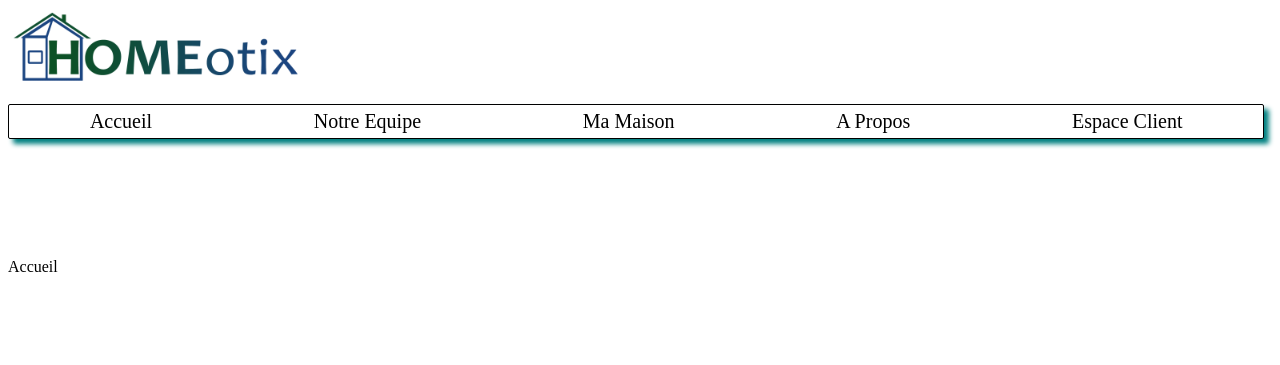
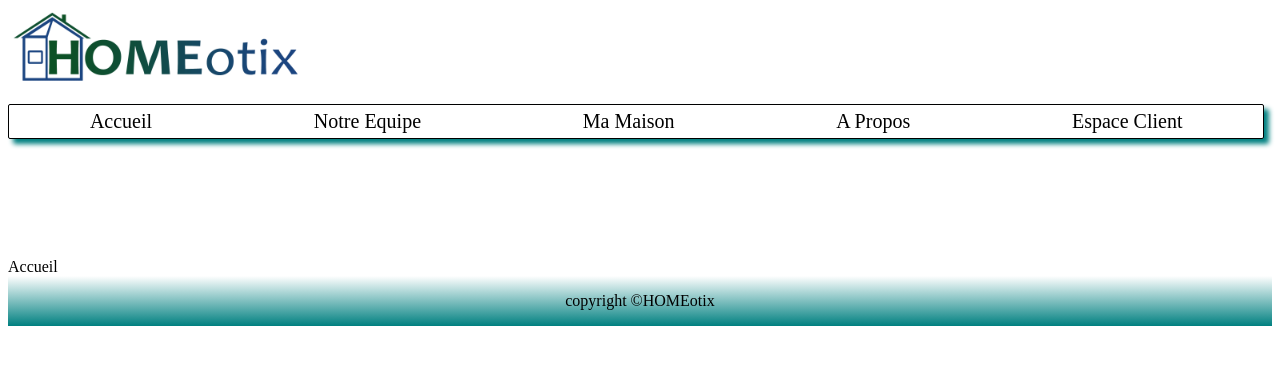
Before and after one commit to mabk748/Projet-IOT, a PHP site: page /Accueil.html in a window 1280 px wide. Shown: the top 365 px of the page. Run offline with PHP 8.4, Linux system fonts and the light colour scheme.

Commit message:
Modif bas de page Accueil

```diff
--- a/Site Web/Front End/Accueil.html
+++ b/Site Web/Front End/Accueil.html
@@ -21,9 +21,10 @@
 
     <div class="middle">
         Accueil
-    </div>
-    <div>
-        copyright
+
+        <div id="bottom">
+            <span>copyright ©HOMEotix</span>
+        </div>
     </div>
 </body>
 </html>
--- a/Site Web/Front End/site.css
+++ b/Site Web/Front End/site.css
@@ -24,6 +24,15 @@ img{
   position: relative;
 	top: 250px;
 }
+
+
+#bottom{
+  background-image: linear-gradient(180deg, #fff,teal);
+  height: 50px;
+  text-align: center;
+  line-height: 50px;
+}
+
 .login-box{
 	position: absolute;
 	top: 50%;
```
